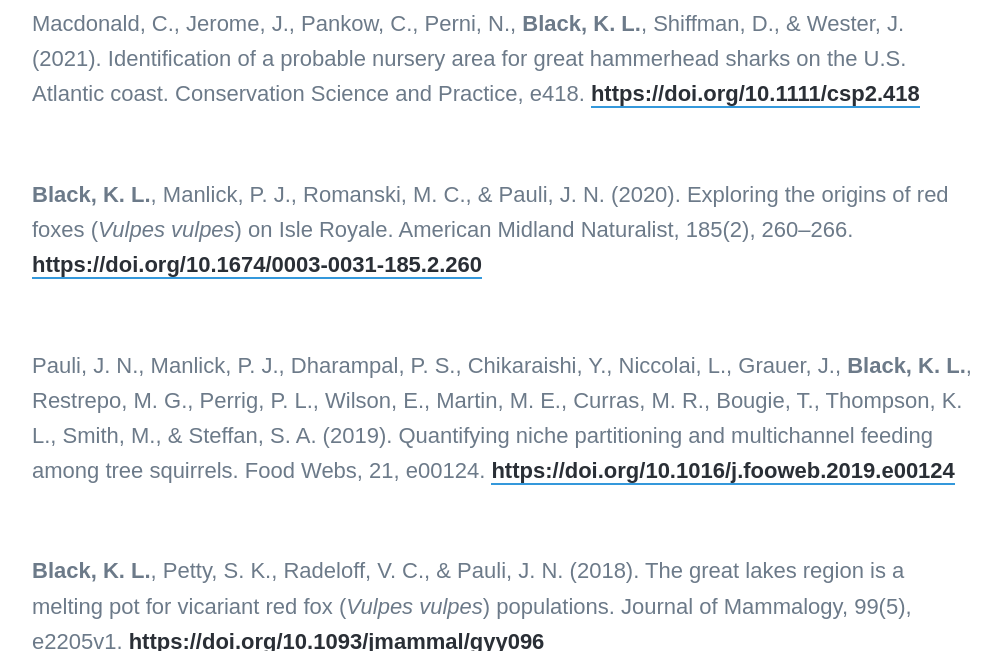
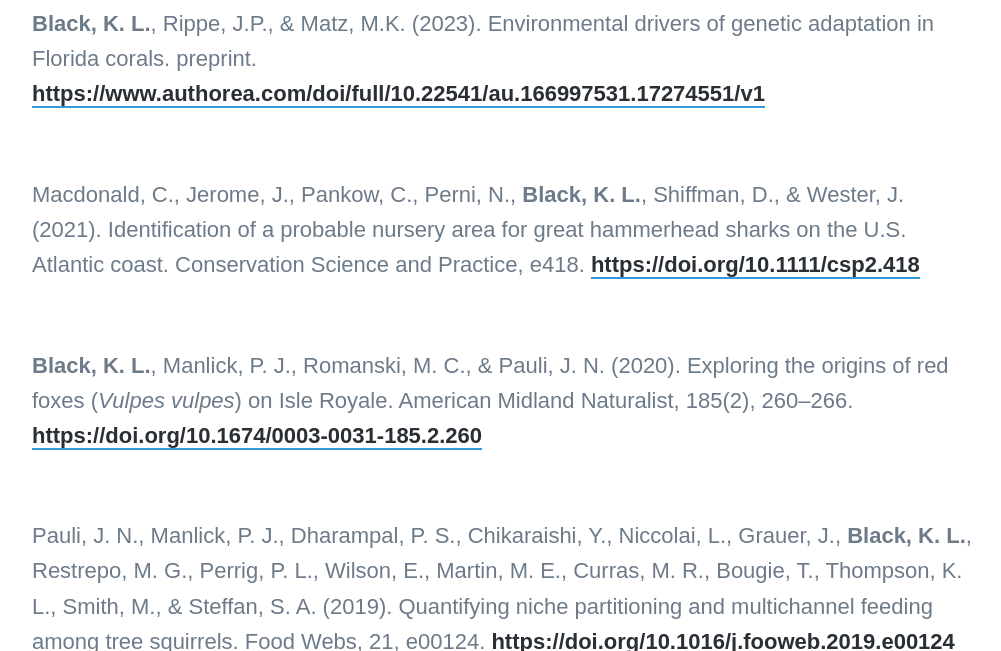
Before and after one commit to kristinaleilani/kristinaleilani.github.io, a Jekyll site: the page built from _pages/publications.md, in a window 1280 px wide and 900 px high, scrolled down 312 px, cut to the strip 249-900 px from the top of the window. Shown: the whole strip, without its empty margins (138-1139 px from the left). Built offline with Jekyll 4.4.1, drawn with Linux system fonts in a browser that asks for light colours; nearby versions of some CDN libraries; some web fonts are replaced.

Commit message:
Update publications.md

```diff
--- a/_pages/publications.md
+++ b/_pages/publications.md
@@ -4,6 +4,12 @@
 description:
 featured_image: /images/GBR_overheadshot.JPG
 ---
+
+**Black, K. L.**, Rippe, J.P., & Matz, M.K. (2023).
+Environmental drivers of genetic adaptation in Florida corals.
+preprint. [https://www.authorea.com/doi/full/10.22541/au.166997531.17274551/v1](https://www.authorea.com/doi/full/10.22541/au.166997531.17274551/v1)
+
+<p>&nbsp;</p>
 
 Macdonald, C., Jerome, J., Pankow, C., Perni, N., **Black, K. L.**, Shiffman, D., & Wester, J. (2021).
 Identification of a probable nursery area for great hammerhead sharks on the U.S. Atlantic coast.
```
